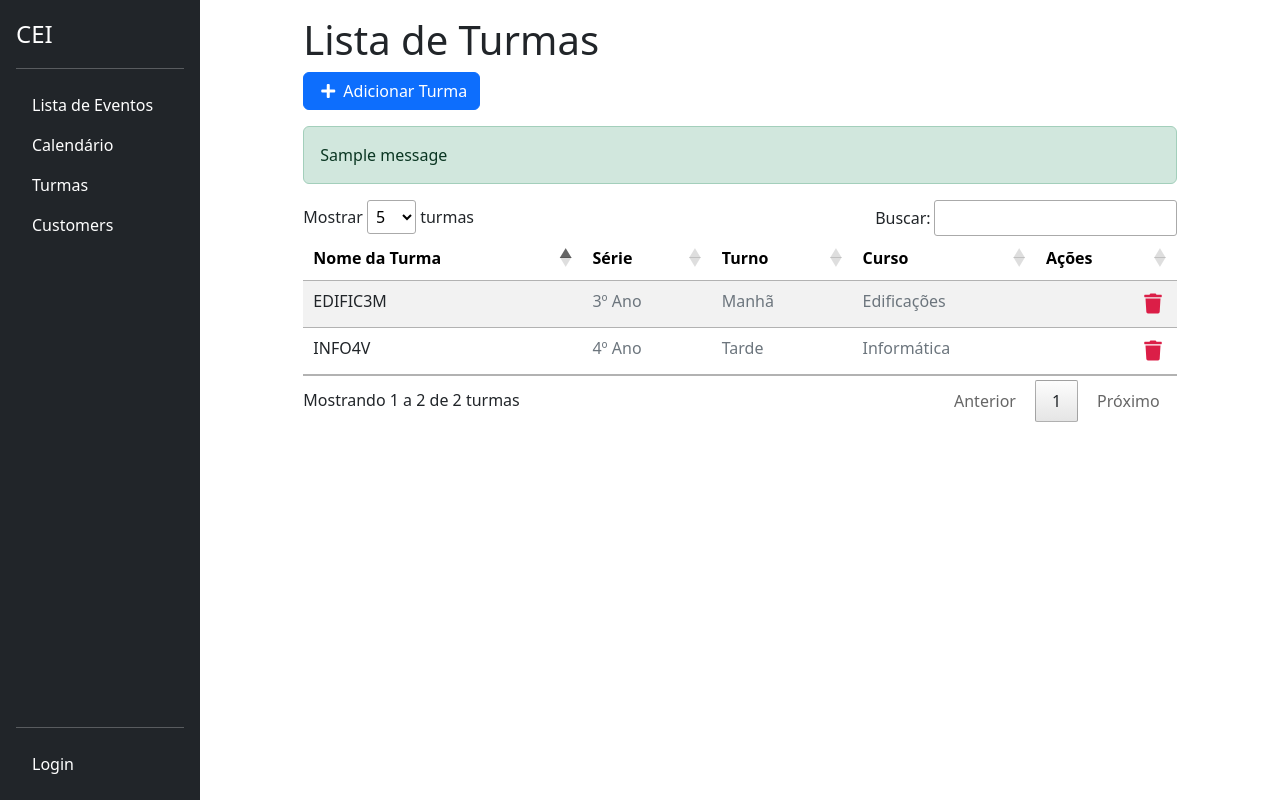
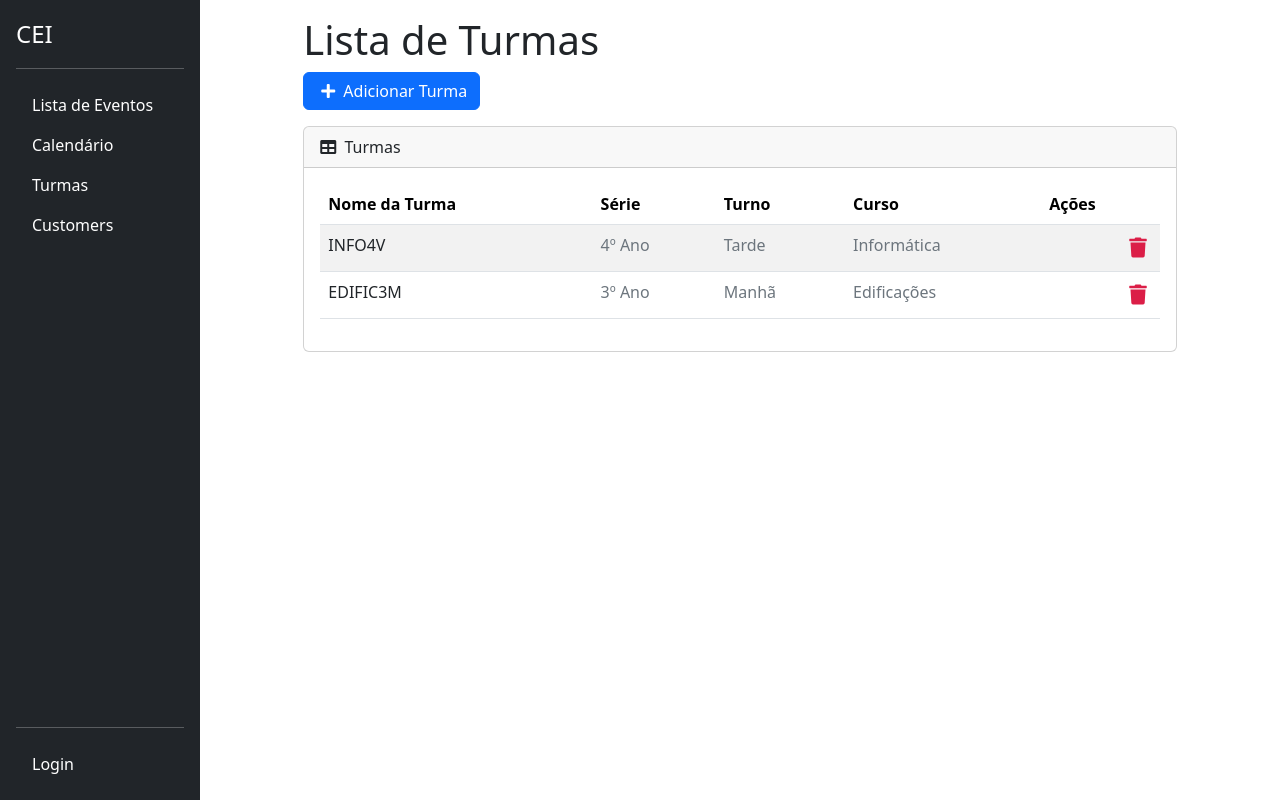
Before and after one commit to andre7zl/calendar-list, a Django app: page /turmas/ in a window 1280 px wide. Run offline with Django 3.2, Linux system fonts and the light colour scheme; data comes from the database, SQL or seed files in the repository; both versions use the stored data as it was after the commit; one stand-in notice (Sample message) is shown; some libraries are stand-ins or nearby versions.

Commit message:
melhorando tables de eventos e turmas

```diff
--- a/classes/templates/classes/lista_turmas.html
+++ b/classes/templates/classes/lista_turmas.html
@@ -14,15 +14,13 @@
         </div>
     </div>
 
-    {% if messages %}
-    <ul class="messages list-unstyled">
-        {% for message in messages %}
-        <li{% if message.tags %} class="alert alert-{{ message.tags }}"{% endif %}>{{ message }}</li>
-        {% endfor %}
-    </ul>
-    {% endif %}
-
-    <table id="turmaTable" class="table table-striped table-hover" style="margin-top: 30px;">
+    <div class="card col-md-12">
+        <div class="card-header">
+            <i class="fas fa-table me-1"></i>
+            Turmas
+        </div>
+        <div class="card-body">
+            <table id="turmaTable" class="table table-striped table-hover">
                 <thead class="table">
                     <tr>
                         <th>Nome da Turma</th>
@@ -47,38 +45,28 @@
                 </tbody>
             </table>
         </div>
+    </div>
+</div>
 {% endblock %}
 
 {% block scripts %}
 <!-- Inclua o CSS do DataTables -->
-<link rel="stylesheet" href="https://cdn.datatables.net/1.11.5/css/jquery.dataTables.min.css">
+<link href="https://cdn.jsdelivr.net/npm/simple-datatables@7.1.2/dist/style.min.css" rel="stylesheet" />
 
 <!-- Inclua o jQuery e o DataTables JS -->
 <script src="https://code.jquery.com/jquery-3.6.0.min.js"></script>
-<script src="https://cdn.datatables.net/1.11.5/js/jquery.dataTables.min.js"></script>
+<script src="https://cdn.jsdelivr.net/npm/simple-datatables@7.1.2/dist/umd/simple-datatables.min.js" crossorigin="anonymous"></script>
 
 <script>
-    $(document).ready(function() {
-        $('#turmaTable').DataTable({
-            "searching": true, // Ativa a barra de pesquisa
-            "ordering": true,  // Ativa a ordenação
-            "paging": true,    // Ativa a paginação
-            "lengthMenu": [5, 10, 25, 50], // Opções de linhas por página
-            "language": {
-                "emptyTable": "Sem dados disponíveis",
-                "info": "Mostrando _START_ a _END_ de _TOTAL_ turmas",
-                "infoEmpty": "Mostrando 0 a 0 de 0 entradas",
-                "infoFiltered": "(filtrado de _MAX_ entradas totais)",
-                "lengthMenu": "Mostrar _MENU_ turmas",
-                "search": "Buscar:",
-                "paginate": {
-                    "first": "Primeiro",
-                    "last": "Último",
-                    "next": "Próximo",
-                    "previous": "Anterior"
+    window.addEventListener('DOMContentLoaded', event => {
+        const turmaTable = document.getElementById('turmaTable');
+        if (turmaTable) {
+            // Inicialize a tabela com paginação
+            const dataTable = new simpleDatatables.DataTable(turmaTable, {
+                perPage: 5,  // Número de registros por página
+                perPageSelect: [5, 10, 15, 20],  // Opções de paginação
+            });
         }
-            }
-        });
     });
 </script>
 {% endblock %}
```
Also changed, not shown: tasks/templates/tasks/list.html (+21 -34 lines), db.sqlite3. Lines whose indentation alone changed are shown as unchanged.
